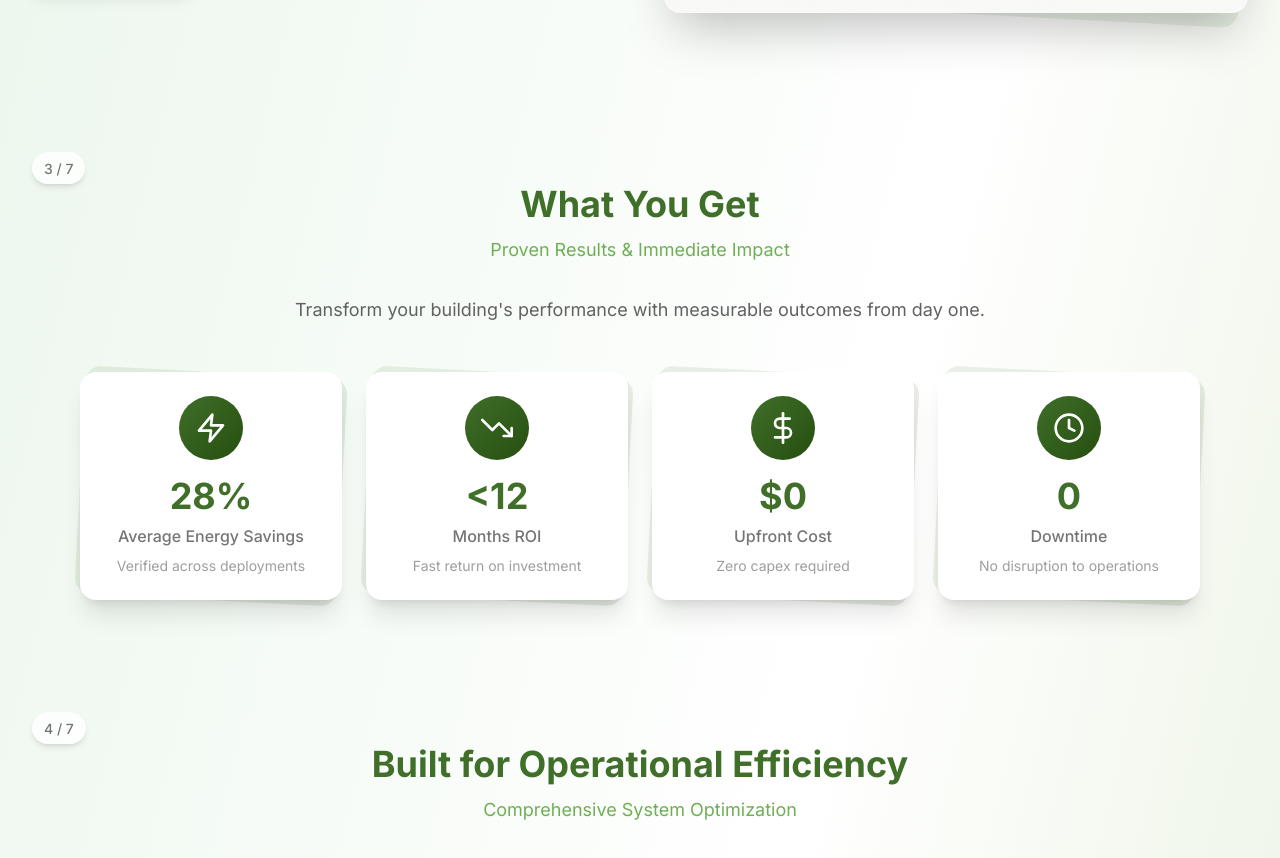
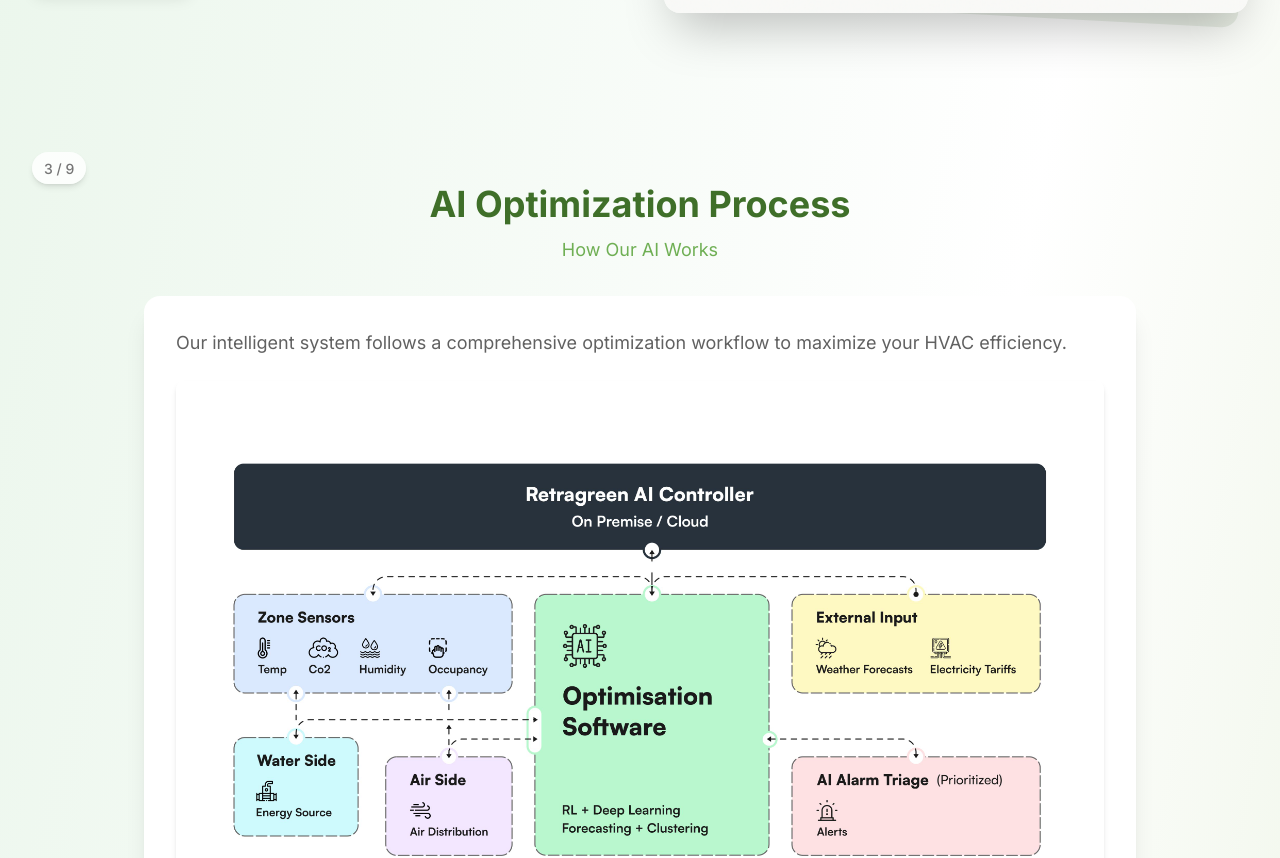
Before and after one commit to adamsonwalter/wa-abrs-genspark2025, a React (Create React App) app: page / in a window 1280 px wide. Shown: the part 1137-1995 px from the top of the page. Built offline with nearby package versions, Linux system fonts and the light colour scheme.

Commit message:
Added two slides
added two slides

```diff
--- a/src/App.js
+++ b/src/App.js
@@ -222,6 +222,7 @@
             {visibleSlides.map((slide, index) => (
               <SlideObserver
                 key={slide.id}
+                slide={slide}
                 index={index}
                 onInView={() => setCurrentSlide(index)}
               >
@@ -276,7 +277,7 @@
 }
 
 // Slide observer component for intersection detection
-function SlideObserver({ children, index, onInView }) {
+function SlideObserver({ children, slide, index, onInView }) {
   const { ref } = useInView({
     threshold: 0.5,
     onChange: (inView) => {
@@ -285,7 +286,7 @@
   });
 
   return (
-    <div ref={ref} id={`slide-${index}`} className="scroll-mt-24">
+    <div ref={ref} id={slide.id} className="scroll-mt-24">
       {children}
     </div>
   );
--- a/src/components/slides/HeroSlide.js
+++ b/src/components/slides/HeroSlide.js
@@ -68,7 +68,14 @@
                     if (action.action === 'link' && action.url) {
                       window.open(action.url, '_blank');
                     } else if (action.action === 'next-slide') {
-                      document.getElementById('slide-1')?.scrollIntoView({ behavior: 'smooth' });
+                      // Find the next slide based on current slide position
+                      const currentSlideIndex = window.location.hash ?
+                        parseInt(window.location.hash.replace('#slide-', '')) : 1;
+                      const nextSlideId = `slide-${currentSlideIndex + 1}`;
+                      const nextSlideElement = document.getElementById(nextSlideId);
+                      if (nextSlideElement) {
+                        nextSlideElement.scrollIntoView({ behavior: 'smooth' });
+                      }
                     }
                   }}
                   className={`px-6 py-3 rounded-lg font-medium transition-all flex items-center gap-2 ${
--- a/src/config/presentation.config.json
+++ b/src/config/presentation.config.json
@@ -111,7 +111,7 @@
           "text": "Get Free Assessment",
           "type": "secondary",
           "action": "link",
-          "url": "#slide-7"
+          "url": "#slide-9"
         }
       ],
       "tags": ["intro"],
@@ -151,7 +151,7 @@
           "text": "Get Free Assessment",
           "type": "secondary",
           "action": "link",
-          "url": "#slide-7"
+          "url": "#slide-9"
         }
       ],
       "tags": ["HVAC+"],
@@ -164,6 +164,24 @@
 
     {
       "id": "slide-3",
+      "type": "standard",
+      "title": "AI Optimization Process",
+      "subtitle": "How Our AI Works",
+      "content": {
+        "text": "Our intelligent system follows a comprehensive optimization workflow to maximize your HVAC efficiency."
+      },
+      "media": {
+        "type": "image",
+        "src": "/images/ai-optimizer-flowchart.jpg",
+        "alt": "AI Optimizer Flowchart",
+        "position": "center"
+      },
+      "tags": ["process"],
+      "animation": "fade-in"
+    },
+
+    {
+      "id": "slide-4",
       "type": "stats",
       "title": "What You Get",
       "subtitle": "Proven Results & Immediate Impact",
@@ -201,7 +219,7 @@
     },
 
     {
-      "id": "slide-4",
+      "id": "slide-5",
       "type": "feature",
       "title": "Built for Operational Efficiency",
       "subtitle": "Comprehensive System Optimization",
@@ -245,7 +263,7 @@
     },
 
     {
-      "id": "slide-5",
+      "id": "slide-6",
       "type": "standard",
       "title": "Where and Who",
       "subtitle": "Proven Experience & Recognition",
@@ -272,7 +290,7 @@
     },
 
     {
-      "id": "slide-6",
+      "id": "slide-7",
       "type": "demo",
       "title": "Real-Time Intelligence",
       "subtitle": "See Our AI in Action",
@@ -307,7 +325,42 @@
     },
 
     {
-      "id": "slide-7",
+      "id": "slide-8",
+      "type": "demo",
+      "title": "Advanced Analytics Dashboard",
+      "subtitle": "Deep Insights & Predictive Control",
+      "content": {
+        "text": "Explore our comprehensive analytics platform that provides deep insights into system performance and predictive maintenance alerts.",
+        "embedUrl": "https://www.rgdash.com.au:3002/analytics",
+        "embedHeight": "600px",
+        "embedOptions": {
+          "allowFullscreen": true,
+          "showControls": true
+        },
+        "demos": [
+          {
+            "title": "Predictive Maintenance",
+            "description": "AI-powered equipment health monitoring and alerts",
+            "icon": "wrench"
+          },
+          {
+            "title": "Energy Analytics",
+            "description": "Real-time energy consumption tracking and optimization",
+            "icon": "zap"
+          }
+        ]
+      },
+      "fallback": {
+        "type": "image",
+        "src": "/images/kpi-dashboard.png",
+        "alt": "KPI Dashboard Preview"
+      },
+      "tags": ["demo", "analytics"],
+      "animation": "slide-up"
+    },
+
+    {
+      "id": "slide-9",
       "type": "cta",
       "title": "Your Free Assessment",
       "subtitle": "5-Day Analytics Report - $2,495 Value",
```
Also changed, not shown: public/images/ai-optimizer-flowchart.jpg (renamed from public/images/AI Optimizer Flowchart.jpg).
